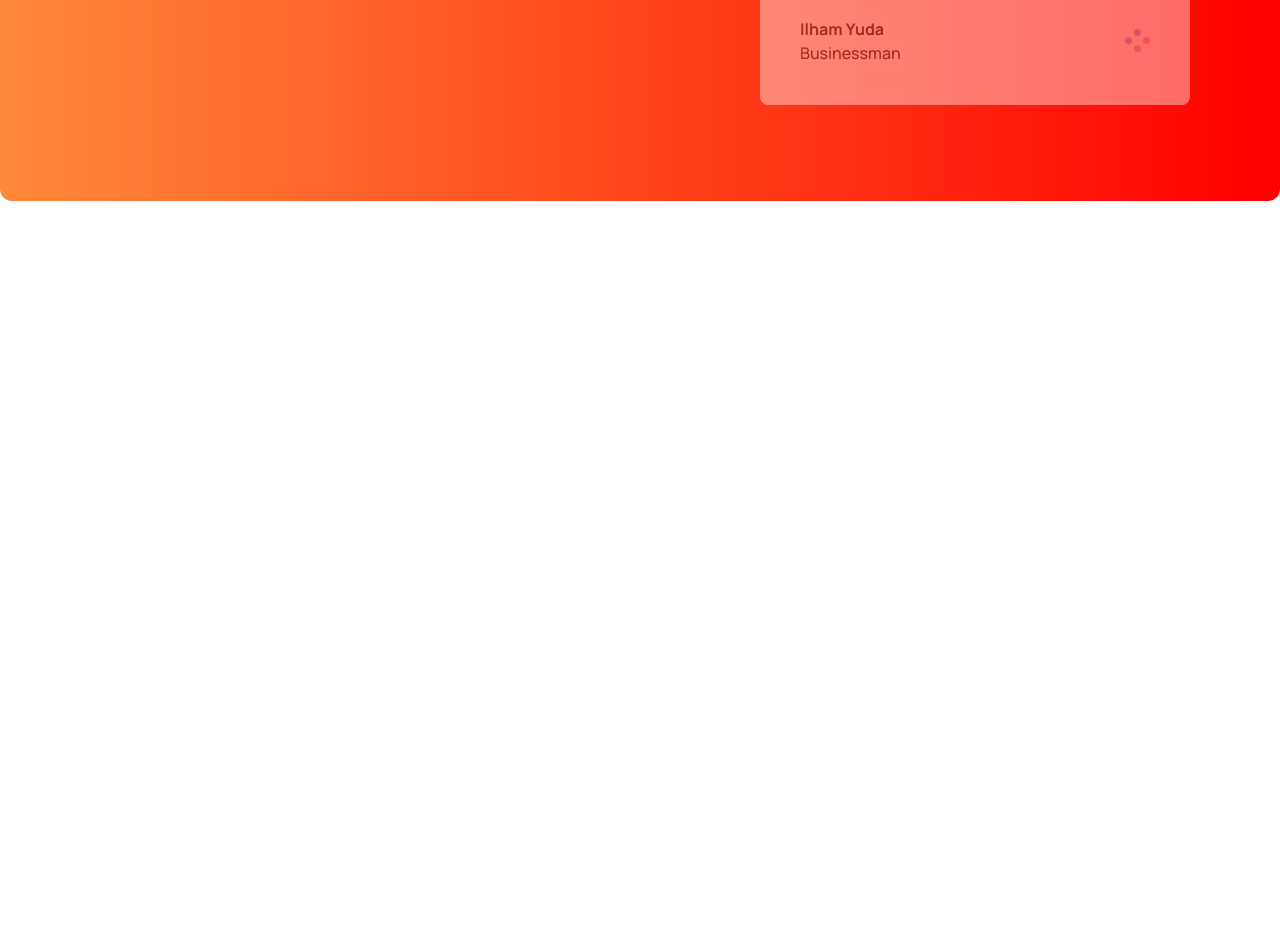
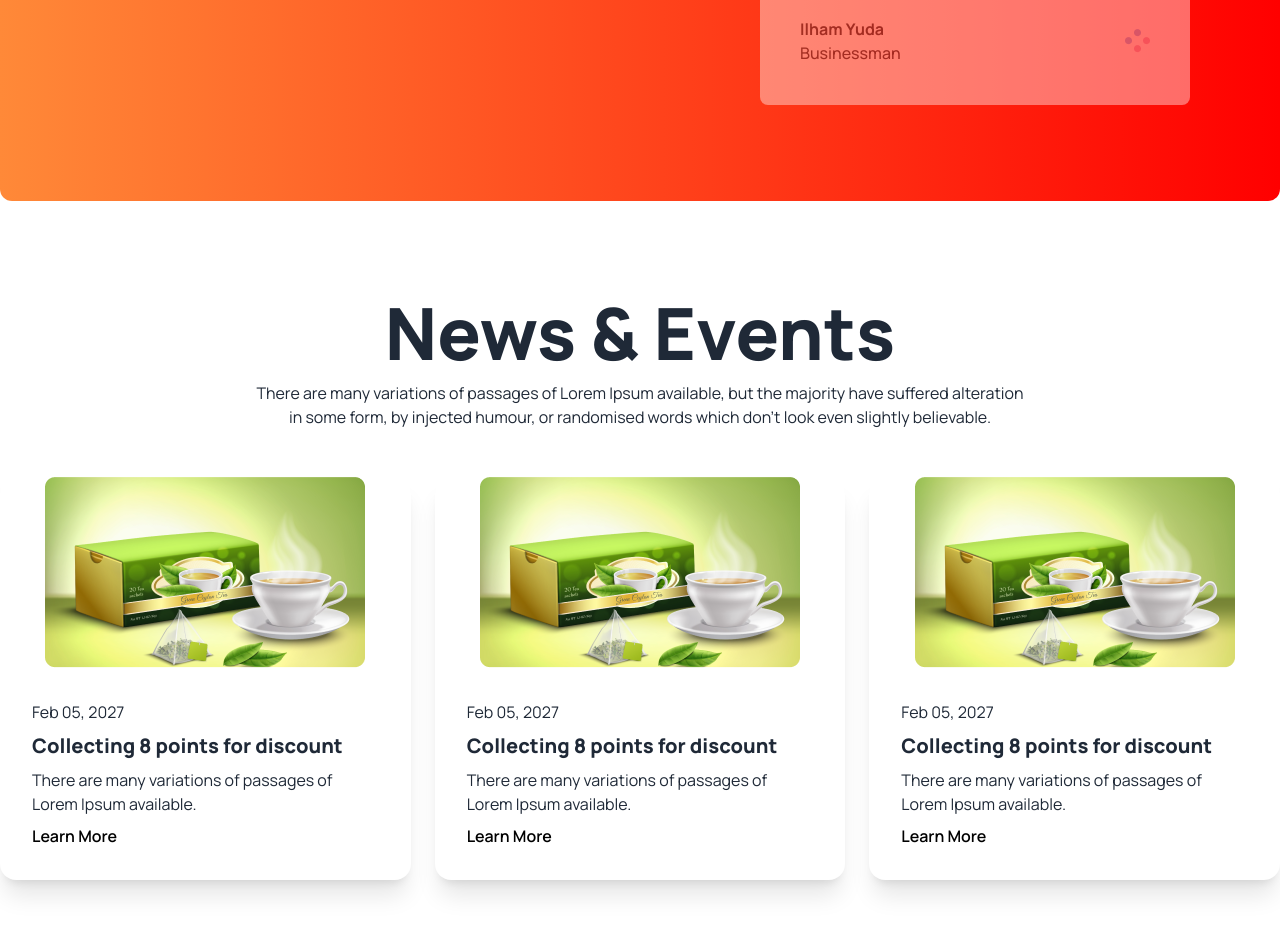
Before and after one commit to Rafatl35/Tea-House-Website-Design, a plain HTML site: page index.html in a window 1280 px wide. Shown: the part 2250-3184 px from the top of the page. Before the commit the page ends 2547 px from the top, so only its background shows below. Drawn offline with nearby package versions, Linux system fonts and the light colour scheme.

Commit message:
added news & events section

```diff
--- a/index.html
+++ b/index.html
@@ -137,7 +137,8 @@
             </div>
         </section>
         <!-- super client section -->
-        <section class="my-24 rounded-xl flex flex-col lg:flex-row bg-gradient-to-r from-[#FF8938] to-[#F00] px-16 py-24 gap-12">
+        <section
+            class="my-24 rounded-xl flex flex-col lg:flex-row bg-gradient-to-r from-[#FF8938] to-[#F00] px-16 py-24 gap-12">
             <div class="flex-1 lg:pt-24 space-y-5">
                 <h2 class="text-5xl text-white font-extrabold">Meet Our Super <br> Clients</h2>
                 <p class="text-white pr-16">
@@ -150,7 +151,8 @@
             <div class="flex-1 lg:left-24 relative">
                 <!-- next-review -->
                 <div class="relative z-10 p-10 mb-16 lg:w-[430px] opacity-40 rounded-lg bg-white">
-                    <img class="absolute -left-5 -top-5 border-4 border-white rounded-full bg-white" src="images/client.png" alt="">
+                    <img class="absolute -left-5 -top-5 border-4 border-white rounded-full bg-white"
+                        src="images/client.png" alt="">
                     <p>
                         We are providing the best and suitable home insurance services for the people who are interested
                         to treatment
@@ -168,7 +170,8 @@
                 </div>
                 <!-- current-review -->
                 <div class="absolute z-20 top-40 lg:-left-32 lg:w-[430px] p-10 rounded-lg bg-white">
-                    <img class="absolute -left-5 -top-5 border-4 border-white rounded-full bg-white" src="images/client.png" alt="">
+                    <img class="absolute -left-5 -top-5 border-4 border-white rounded-full bg-white"
+                        src="images/client.png" alt="">
                     <p>
                         We are providing the best and suitable home insurance services for the people who are interested
                         to treatment
@@ -186,7 +189,8 @@
                 </div>
                 <!-- previous review -->
                 <div class="relative z-10 p-10 opacity-40 lg:w-[430px] rounded-lg bg-white">
-                    <img class="absolute -left-5 -top-5 border-4 border-white rounded-full bg-white" src="images/client.png" alt="">
+                    <img class="absolute -left-5 -top-5 border-4 border-white rounded-full bg-white"
+                        src="images/client.png" alt="">
                     <p>
                         We are providing the best and suitable home insurance services for the people who are interested
                         to treatment
@@ -204,6 +208,50 @@
                 </div>
             </div>
         </section>
+        <!-- News &  Events-->
+        <section class="my-24 space-y-12">
+            <div class=" space-y-3 text-center">
+                <h3 class="text-7xl font-extrabold">News & Events</h3>
+                <p class="lg:px-64">There are many variations of passages of Lorem Ipsum available, but the majority
+                    have suffered alteration in some form, by injected humour, or randomised words which don't look even
+                    slightly believable. </p>
+            </div>
+            <div class="flex flex-col md:flex-row gap-6">
+                <div class="card bg-base-100 shadow-xl">
+                    <figure><img src="images/news-1.png" alt="Shoes" /></figure>
+                    <div class="card-body">
+                        <p>Feb 05, 2027</p>
+                        <h2 class="card-title font-extrabold">Collecting 8 points for discount</h2>
+                        <p>There are many variations of passages of Lorem Ipsum available.</p>
+                        <div class="card-actions">
+                            <button class=" text-black bg-white font-semibold">Learn More</button>
+                        </div>
+                    </div>
+                </div>
+                <div class="card bg-base-100 shadow-xl">
+                    <figure><img src="images/news-1.png" alt="Shoes" /></figure>
+                    <div class="card-body">
+                        <p>Feb 05, 2027</p>
+                        <h2 class="card-title font-extrabold">Collecting 8 points for discount</h2>
+                        <p>There are many variations of passages of Lorem Ipsum available.</p>
+                        <div class="card-actions">
+                            <button class=" text-black bg-white font-semibold">Learn More</button>
+                        </div>
+                    </div>
+                </div>
+                <div class="card bg-base-100 shadow-xl">
+                    <figure><img src="images/news-1.png" alt="Shoes" /></figure>
+                    <div class="card-body">
+                        <p>Feb 05, 2027</p>
+                        <h2 class="card-title font-extrabold">Collecting 8 points for discount</h2>
+                        <p>There are many variations of passages of Lorem Ipsum available.</p>
+                        <div class="card-actions">
+                            <button class=" text-black bg-white font-semibold">Learn More</button>
+                        </div>
+                    </div>
+                </div>
+            </div>
+        </section>
     </main>
     <footer>
 
```
